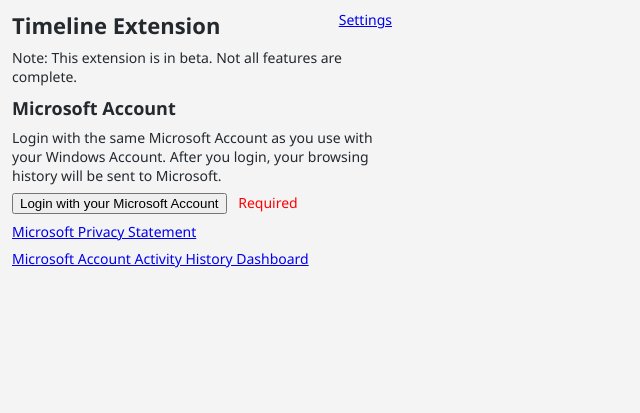
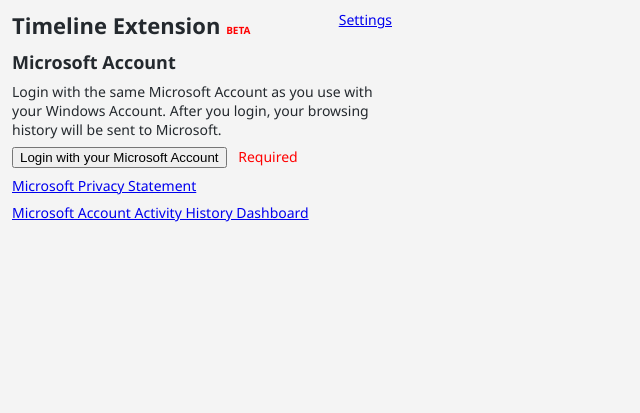
Before and after one commit to DominicMaas/TimelineExtension, a browser extension: page menu/menu.html in a window 1280 px wide. Shown: the whole page, without its empty margins (0-640 px from the left). Drawn offline with Linux system fonts and the light colour scheme.

Commit message:
Beta badge

```diff
--- a/menu/menu.css
+++ b/menu/menu.css
@@ -10,7 +10,7 @@
     background-color: #F4F4F4;
     color: #24292e;
     width: 380px;
-    min-height: 400px;
+    min-height: 340px;
     margin: 0 18px 12px 12px;
     padding: 0;
 }
@@ -38,13 +38,20 @@
     font-size: 18px;
 }
 
-p
-{
+h1 small {
+    text-transform: uppercase;
+    color: red;
+    font-size: 10px;
+}
+
+p {
     margin: 8px 0;
     opacity: 1;
     font-size: 14px;
     font-weight: 300;
 }
+
+h1, h2, h3, span, p, nav { user-select: none }
 
 .required {
     color: red;
--- a/menu/menu.html
+++ b/menu/menu.html
@@ -12,8 +12,7 @@
     <!-- Header with title, version and contact links -->
     <header>
         <nav><a href="#" id="toggle-settings">Settings</a></nav>
-        <h1>Timeline Extension</h1>
-        <p>Note: This extension is in beta. Not all features are complete.</p>
+        <h1>Timeline Extension <small>beta</small></h1>
     </header>
 
     <section id="section-settings">
--- a/scripts/background.js
+++ b/scripts/background.js
@@ -179,7 +179,7 @@
 // Take in the redirect url and grab the access
 // token from it.
 function ValidateLogin(redirect_url) {
-    console.log(redirect_url);
+    console.debug(redirect_url);
 
     // Get the data from the redirect url
     let data = redirect_url.split('#')[1];
```
